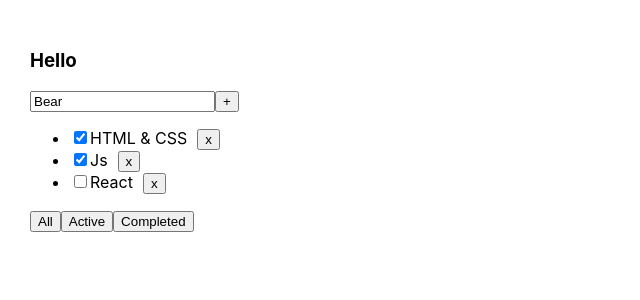
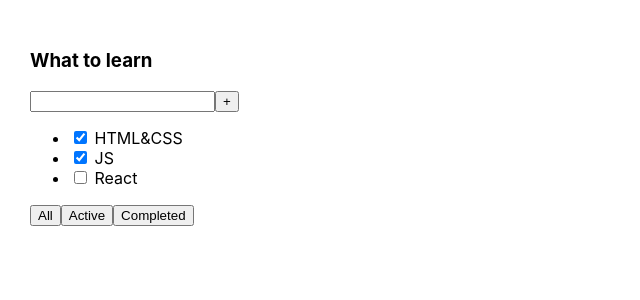
Before and after one commit to Dimkysy/repeat-todolist-lushci, a React (Create React App) app: page / in a window 1280 px wide. Shown: the top 300 px of the page, without its empty margins (0-640 px from the left). Built offline with nearby package versions, Linux system fonts and the light colour scheme.

Commit message:
repeat 1 lesson 3

```diff
--- a/src/App.css
+++ b/src/App.css
@@ -6,7 +6,3 @@
 .App > div {
   margin-right: 50px;
 }
-
-.buttonDell {
-  margin-left: 10px;
-}
--- a/src/App.tsx
+++ b/src/App.tsx
@@ -1,59 +1,26 @@
-import React, {useState} from 'react';
-import { v1 } from 'uuid';
+import React from 'react';
 import './App.css';
-import {Todolist} from "./Todolist";
-
-
-export type FilterValuesType = "all" | "active" | "completed"
 
 function App() {
-
-    let [tasks ,setTasks] = useState([
-        {id:v1(), title:"HTML & CSS",isDone:true},
-        {id:v1(), title: "Js", isDone: true},
-        {id:v1(), title: "React", isDone: false}
-    ])
-
-    function removeTask(id:string) {
-
-        let filteredTask = tasks.filter(t => t.id !== id)
-        setTasks(filteredTask)
-    }
-
-    function addTask (title:string) {
-        let task = {id:v1(), title:title, isDone:false}
-        let newTask = [task, ...tasks]
-        setTasks(newTask)
-
-    }
-
-
-    let [filter, setFilter] =useState<FilterValuesType>("all")
-
-    let taskForTodolist = tasks;
-
-
-    if (filter === "active") {
-        taskForTodolist = tasks.filter(t => t.isDone === false)
-    }
-
-    if (filter === "completed") {
-        taskForTodolist = tasks.filter(t => t.isDone === true)
-    }
-
-    function chengeFileter(value:FilterValuesType) {
-        setFilter(value)
-    }
-
-
     return (
         <div className="App">
-            <Todolist title="Hello"
-                      task = {taskForTodolist}
-                      removeTask = {removeTask}
-                      chengeFileter = {chengeFileter}
-                      addTask = {addTask}
-            />
+            <div>
+                <h3>What to learn</h3>
+                <div>
+                    <input/>
+                    <button>+</button>
+                </div>
+                <ul>
+                    <li><input type="checkbox" checked={true}/> <span>HTML&CSS</span></li>
+                    <li><input type="checkbox" checked={true}/> <span>JS</span></li>
+                    <li><input type="checkbox" checked={false}/> <span>React</span></li>
+                </ul>
+                <div>
+                    <button>All</button>
+                    <button>Active</button>
+                    <button>Completed</button>
+                </div>
+            </div>
         </div>
     );
 }
--- a/src/Todolist.tsx
+++ b/src/Todolist.tsx
@@ -1,52 +1,147 @@
-import React, {useState} from "react";
+<<<<<<< HEAD
+import React, {ChangeEvent, useState} from "react";
 import {FilterValuesType} from "./App";
 
 
 type TaskType = {
-    id:string
+    id: string
+    title: string
+    isDone: boolean
+}
+
+
+type PropsType = {
+    title: string
+    task: Array<TaskType>
+    removeTask: (id: string) => void
+    chengeFileter: (value: FilterValuesType) => void
+    addTask: (title: string) => void
+    changeStatus: (id:string, isDone:boolean) => void
+    filter:string
+}
+
+export function Todolist(props: PropsType) {
+
+
+    let [title, setTitle] = useState("")
+    let [error, setError] = useState <string | null>(null)
+
+
+
+    let addTask = () => {
+        if(title.trim() !== "") {
+            props.addTask(title)
+            setTitle("")
+        } else {
+            setError("Title is require")
+        }
+    }
+
+    const onChangeHandler = (e: ChangeEvent<HTMLInputElement>) => {
+        setTitle(e.currentTarget.value)
+    }
+    // @ts-ignore
+    const onKeyPressHandler = (e: KeyboardEvent<HTMLInputElement>) => {
+        setError(null)
+        if (e.charCode === 13) {
+            addTask()
+        }
+    }
+
+
+
+    const onAllHandler = () =>  props.chengeFileter("all")
+    const onActiveHandler = () => props.chengeFileter("active")
+    const onCompletedHandler = () => props.chengeFileter("completed")
+
+
+    return (
+        <div>
+            <h3>{props.title}</h3>
+            <div>
+                <input value={title}
+                       onChange={onChangeHandler}
+                       onKeyPress={onKeyPressHandler}
+                />
+                <button onClick={addTask}>+</button>
+                {error && <div className="error-message">{error}</div>}
+
+            </div>
+            <ul>
+
+                {
+                    props.task.map(t => {
+                        const onClickHandler = () => props.removeTask(t.id)
+                        const onChangeChecked = (e:ChangeEvent<HTMLInputElement>) => {
+                            let newIsDone = e.currentTarget.checked
+                            props.changeStatus(t.id, newIsDone)
+                        }
+
+                        return (
+                            <li key={t.id} className={ !t.isDone ? "is-done": ""} >
+                                <input type="checkbox" checked={t.isDone}  onChange={onChangeChecked }/>
+                                <span>{t.title}</span>
+                                <button className="buttonDell" type="button" onClick={onClickHandler}>x</button>
+                            </li>
+                        )
+                    })
+                }
+            </ul>
+            <div>
+                <button  className = {props.filter === "all" ? "actve-filter" : "" }
+                    onClick={onAllHandler}>All</button>
+                <button  className = {props.filter === "active" ? "actve-filter" : "" }
+                    onClick={onActiveHandler}>Active</button>
+                <button className = {props.filter === "completed" ? "actve-filter" : "" }
+                    onClick={onCompletedHandler}>Completed</button>
+            </div>
+        </div>
+    )
+}
+
+
+=======
+import React from "react";
+import { FilterValuesType } from "./App";
+
+type TaskType = {
+    id:number
     title:string
     isDone:boolean
 }
 
-
 type PropsType = {
     title:string
-    task:Array<TaskType>
-    removeTask:(id:string) => void
-    chengeFileter : (value : FilterValuesType) => void
-    addTask: (title:string) => void
+    tasks:Array<TaskType>
+    removeTask:(id:number) => void
+    changeFilter:(value:FilterValuesType) => void
 }
 
 export function Todolist(props:PropsType) {
-
-
-    let [title, setTitle] = useState("Bear")
-
-    return (
-
+    return(
         <div>
             <h3>{props.title}</h3>
             <div>
-                <input value={title}/>
-                <button onClick={()=> props.addTask(title)} >+</button>
+                <input/>
+                <button>+</button>
             </div>
             <ul>
-
                 {
-                    props.task.map( t => <li key={t.id}>
-                            <input type="checkbox" checked={t.isDone}/>
-                            <span>{t.title}</span>
-                            <button className="buttonDell" type="button" onClick = {()=> props.removeTask(t.id)} >x</button>
+                    props.tasks.map(t=> <li key={t.id}>
+                        <input type="checkbox" checked={t.isDone}/>
+                        <span>{t.title}</span>
+                        <button className="buttonDell" type="button"  onClick={() => {props.removeTask(t.id)}} >x</button>
                     </li>
                     )
                 }
 
             </ul>
             <div>
-                <button onClick={() => props.chengeFileter("all")}>All</button>
-                <button onClick={()=> props.chengeFileter("active")} >Active</button>
-                <button onClick = {()=> props.chengeFileter("completed")} >Completed</button>
+                <button onClick={ () => props.changeFilter("all")} >All</button>
+                <button  onClick={() => props.changeFilter("active") } >Active</button>
+                <button onClick={() => props.changeFilter("completed")} >Completed</button>
             </div>
         </div>
     )
 }
+>>>>>>> 17061ff (repeat 1 lesson 3)
```
